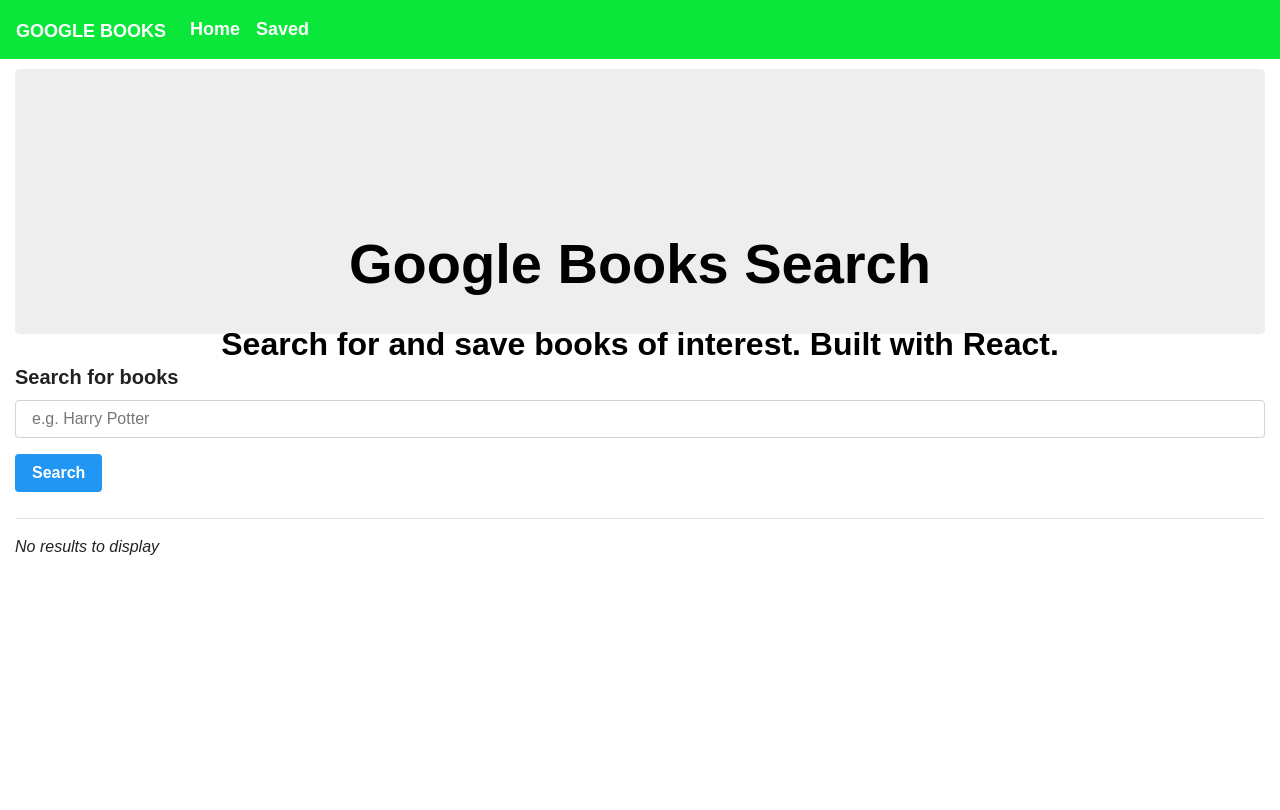
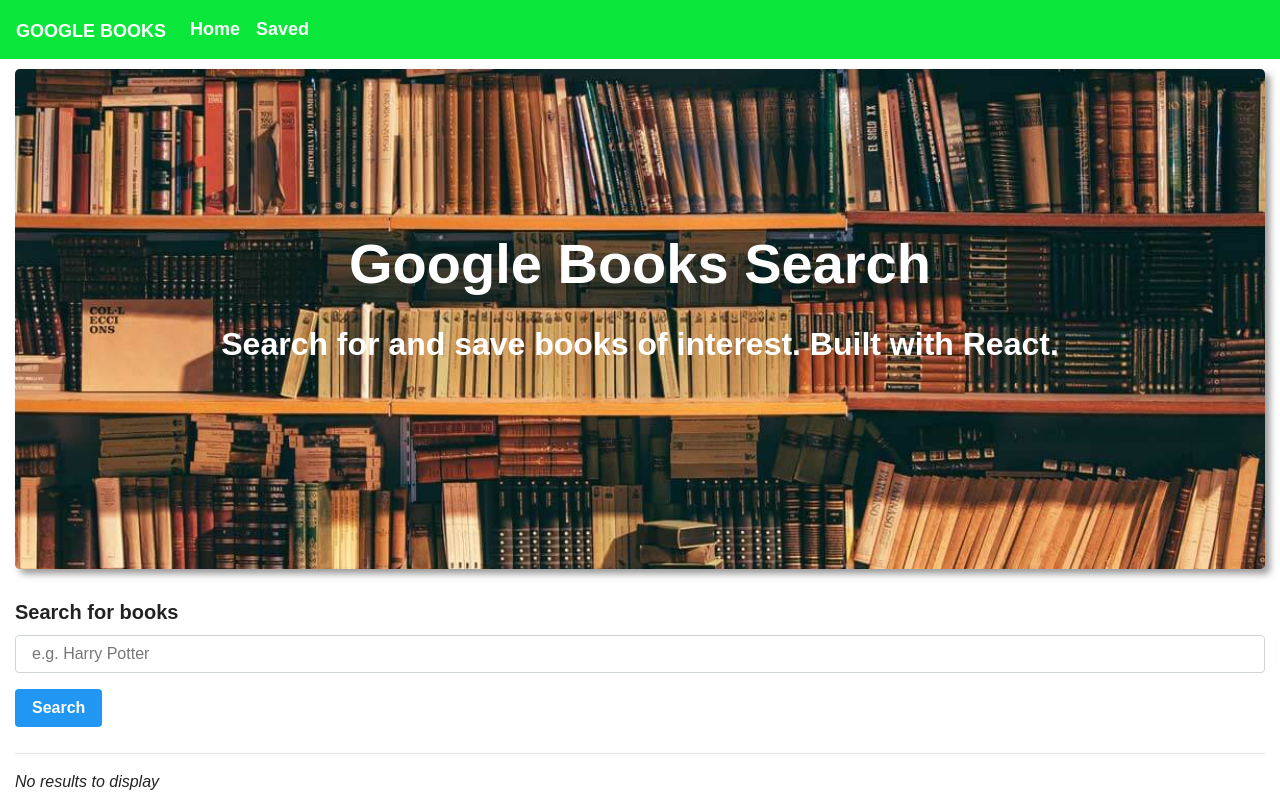
Before and after one commit to EvanChu34/GBookList, a React (Create React App) app in the folder client/: page / in a window 1280 px wide. Built offline with nearby package versions, Linux system fonts and the light colour scheme; a web font is replaced by a local one.

Commit message:
added the style update with image

```diff
--- a/client/src/components/Jumbotron/Style.css
+++ b/client/src/components/Jumbotron/Style.css
@@ -1,5 +1,13 @@
+.jumbotron {
+    box-shadow: 5px 5px 7px 0px rgba(135,135,135,0.83);
+    background-image: url("../../utils/img/essentialBooks.jpg");
+    background-size: cover;
+    height: 500px;
+    background-position: center;
+}
+
 .myText {
-    color: black;
+    color: White;
     font-weight: bold;
     position: relative;
     transform: translateY(100px)
```
